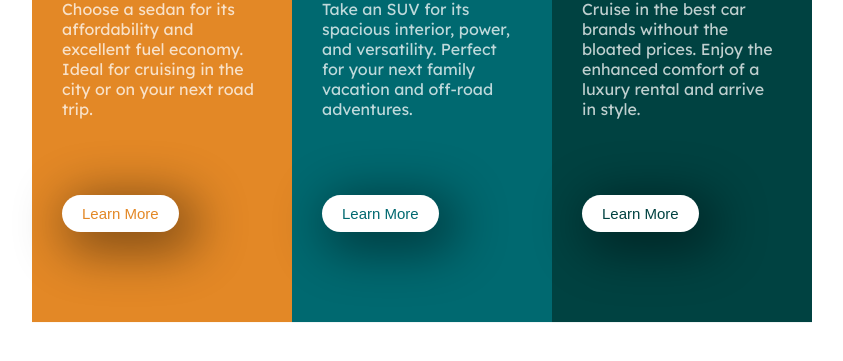
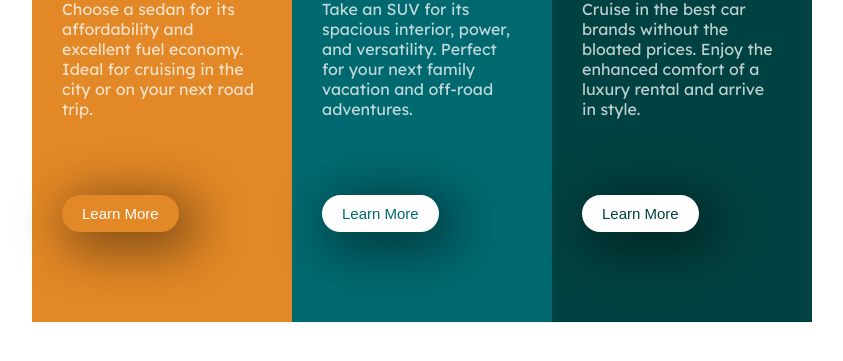
Before and after one commit to AshDontCode/3-column-preview-card-FrontEnd-Mentor, a plain HTML site: page index.html in a window 1280 px wide. In both pictures the pointer is over the button 344 px from the left and 530 px from the top of the page. Shown: the part 317-678 px from the top of the page, without its empty margins (224-1067 px from the left). Drawn offline with Linux system fonts and the light colour scheme.

Commit message:
Update index.html
Adding hover effect to buttons.

```diff
--- a/index.html
+++ b/index.html
@@ -67,7 +67,10 @@
       box-shadow: 10px 10px 50px 10px rgba(0, 0, 0, 0.441);
       cursor: pointer;
     }
-
+    .learn-button:hover {
+        background-color: transparent;
+        color: hsl(0deg, 0%, 100%);
+    }
     .sed-btn{
      color:  hsl(31, 77%, 52%) ;
 
```
